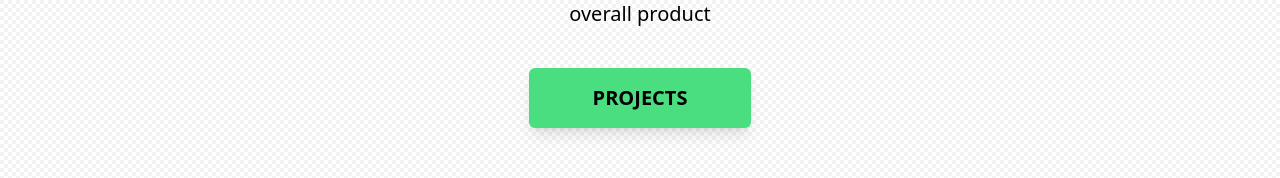
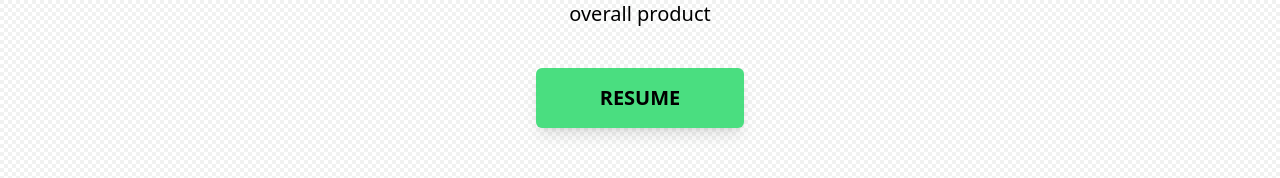
Before and after one commit to tahdiislam/portfolio, a React (Vite) app: page / in a window 1280 px wide. Shown: the part 416-594 px from the top of the page. Built offline with nearby package versions, Linux system fonts and the light colour scheme.

Commit message:
add resume btn

```diff
--- a/src/Component/Home/Home.jsx
+++ b/src/Component/Home/Home.jsx
@@ -16,7 +16,11 @@ const Home = () => {
           A Frontend focused Web Developer building the Frontend of Websites and
           Web Applications that leads to the success of the overall product
         </p>
-        <Button>PROJECTS</Button>
+        <a target="_blank" href="https://drive.google.com/file/d/1z5teT-C-_e8VP0rCh_cA61xK9pvc_GzW/view?usp=share_link">
+            <Button>
+                RESUME
+            </Button>
+        </a>
       </div>
     </div>
   );
```
